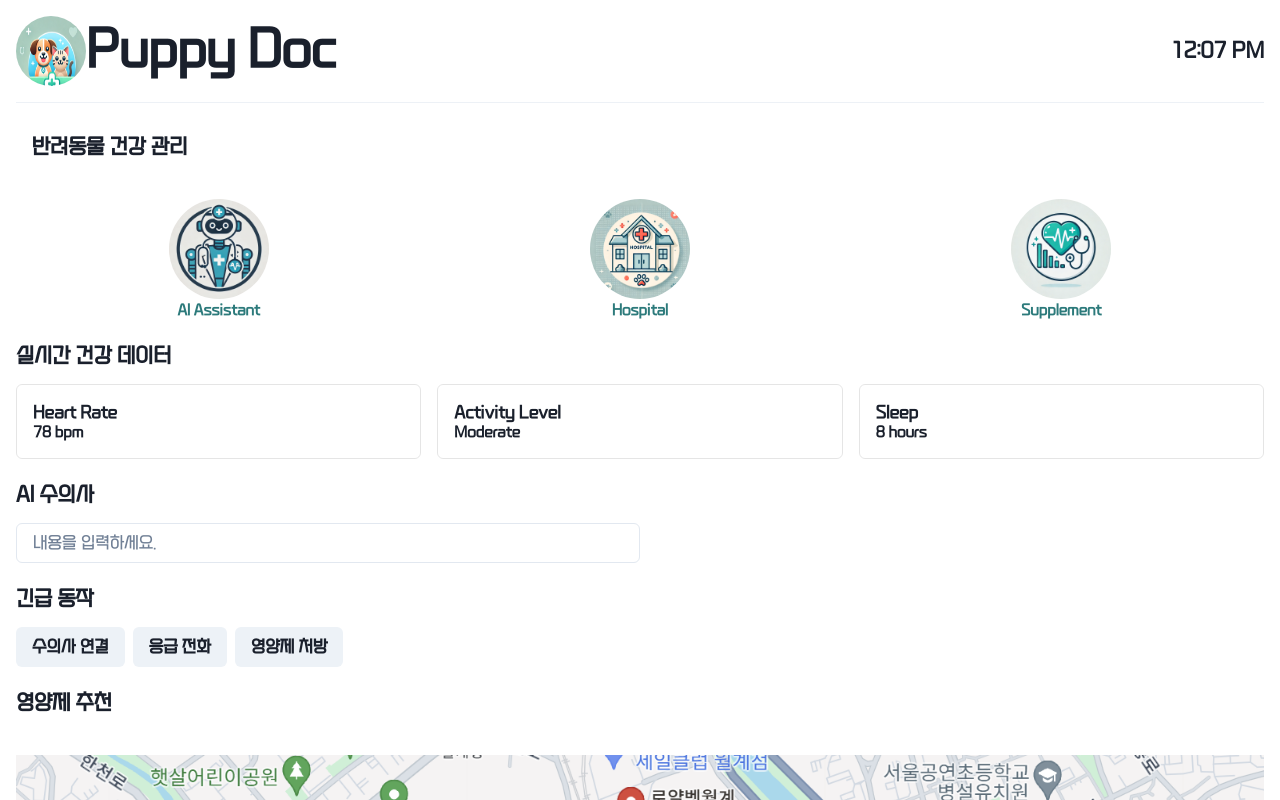
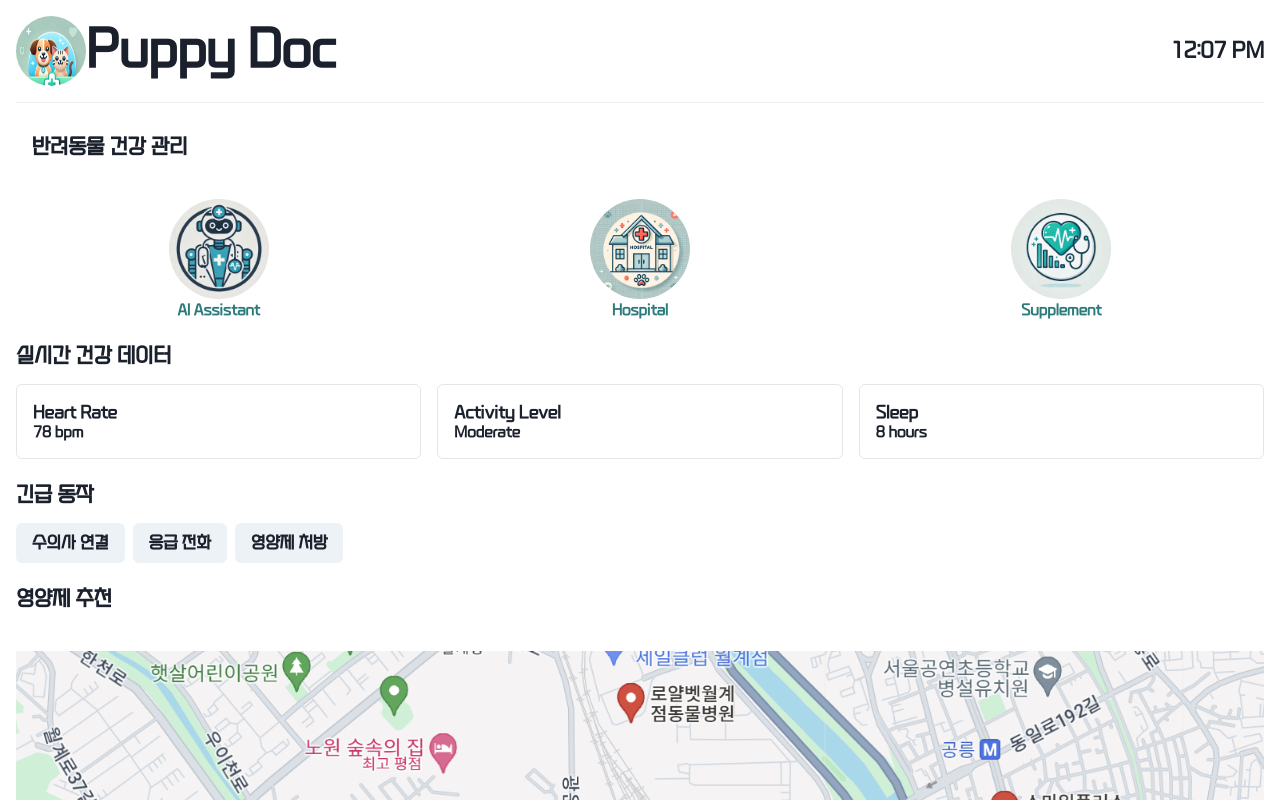
Before and after one commit to heehunjung/Wepet-FE, a React (Create React App) app: page / in a window 1280 px wide. Shown: the top 800 px of the page. Built offline with nearby package versions, Linux system fonts and the light colour scheme; what @botpress/webchat-generator would draw is missing.

Commit message:
fix : ui

```diff
--- a/src/views/Home.js
+++ b/src/views/Home.js
@@ -96,15 +96,6 @@ const Home = () => {
 
             <Box mb={6}>
                 <Heading as='h4' size='md' mb={4}>
-                    AI 수의사
-                </Heading>
-                <FormControl isRequired>
-                    <Input placeholder='내용을 입력하세요.' width="50%"/>
-                </FormControl>
-            </Box>
-
-            <Box mb={6}>
-                <Heading as='h4' size='md' mb={4}>
                     긴급 동작
                 </Heading>
                 <Wrap spacing={2}>
```
